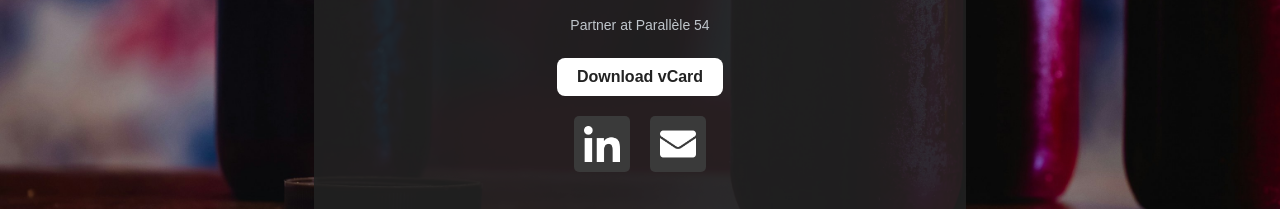
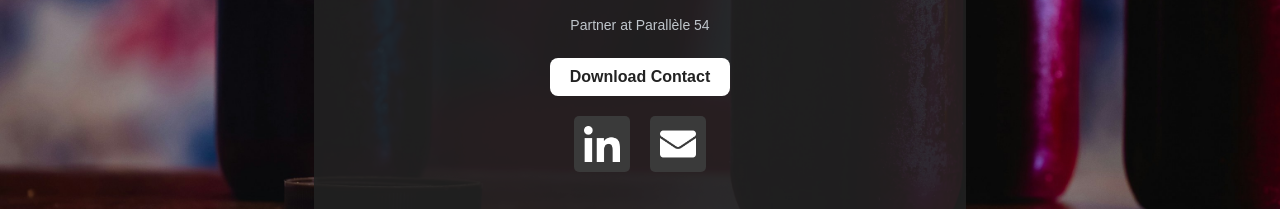
Before and after one commit to SirWillpower/fopilay, a plain HTML site: page marc-antoine/index.html in a window 1280 px wide. Shown: the part 474-683 px from the top of the page. Drawn offline with Linux system fonts and the light colour scheme; a web font is replaced by a local one.

Commit message:
Update index.html

```diff
--- a/marc-antoine/index.html
+++ b/marc-antoine/index.html
@@ -18,7 +18,7 @@
             <a href="data:text/
 vcard;charset=utf-8,%20
 BEGIN%3AVCARD%0AVERSION%3A3.0%0AFN%3BCHARSET%3DUTF-8%3AMarc-Antoine%20Gigu%C3%A8re%0AN%3BCHARSET%3DUTF-8%3AGigu%C3%A8re%3BMarc-Antoine%3B%3B%3B%0A%0AEMAIL%3BCHARSET%3DUTF-8%3Btype%3DHOME%2CINTERNET%3Agiguere614%40hotmail.com%0A%0ATEL%3BTYPE%3DHOME%2CVOICE%3A%2B15147168701%0A%0ATITLE%3BCHARSET%3DUTF-8%3APartner%20%26%20Engineer%0AORG%3BCHARSET%3DUTF-8%3AParall%C3%A8le%2054%0AEND%3AVCARD
-" download="marc_antoine.vcf" class="button">Download vCard</a>
+" download="marc_antoine.vcf" class="button">Download Contact</a>
             <div class="social-buttons">
                 <a href="https://www.linkedin.com/in/marc-antoine-gigu%C3%A8re-62019965/" target="_blank" rel="noopener noreferrer" class="social-btn linkedin">
                     <img src="static/icons/linkedin.png" alt="LinkedIn">
```
